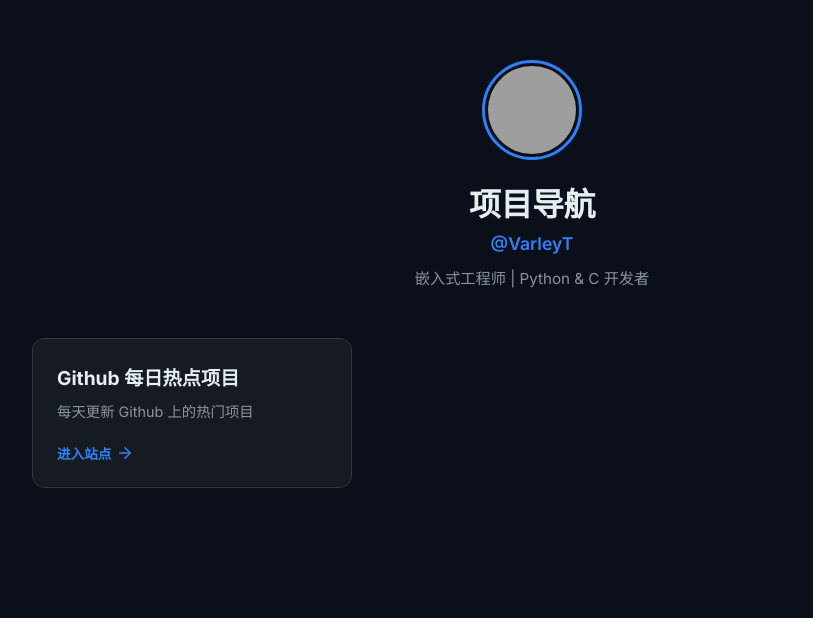
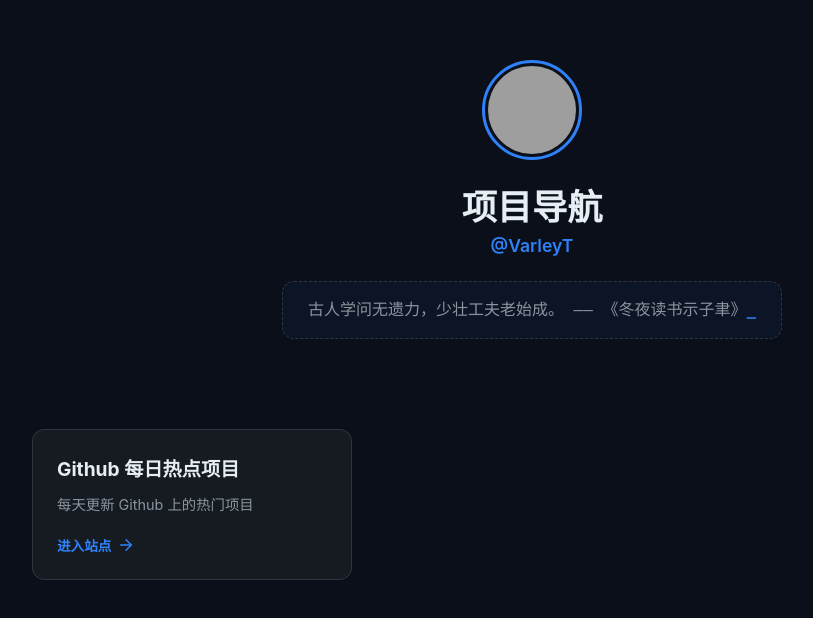
Before and after one commit to VarleyT/VarleyT.github.io, a plain HTML site: page index.html in a window 1280 px wide. Shown: the whole page, without its empty margins (108-921 px from the left). Drawn offline with Linux system fonts and the light colour scheme; grey boxes are pictures that could not be loaded.

Commit message:
deploy: 55c777ce37d921811159755bd548d23a5f68a815

```diff
--- a/index.html
+++ b/index.html
@@ -6,7 +6,6 @@
         <meta name="viewport" content="width=device-width, initial-scale=1.0">
         <title>项目导航 - VarleyT</title>
         <link rel="icon" href="favicon.ico" type="image/x-icon">
-        <link href="https://fonts.googleapis.com/css2?family=Inter:wght@400;600;700&display=swap" rel="stylesheet">
         <style>
             :root {
                 --bg-color: #0b0f1a;
@@ -18,87 +17,54 @@
             }
             * { box-sizing: border-box; margin: 0; padding: 0; }
             body {
-                font-family: 'Inter', -apple-system, system-ui, sans-serif;
-                background-color: var(--bg-color);
-                color: var(--text-main);
-                display: flex;
-                flex-direction: column;
-                align-items: center;
-                padding: 60px 20px;
-                min-height: 100vh;
+                font-family: -apple-system, system-ui, sans-serif;
+                background-color: var(--bg-color); color: var(--text-main);
+                display: flex; flex-direction: column; align-items: center;
+                padding: 60px 20px; min-height: 100vh;
             }
 
-            /* 个人信息栏样式 */
-            .profile {
-                text-align: center;
-                margin-bottom: 50px;
-            }
-            .avatar {
-                width: 100px;
-                height: 100px;
-                border-radius: 50%;
-                border: 3px solid var(--accent);
-                padding: 3px;
-                margin-bottom: 15px;
-            }
-            .profile h1 {
-                font-size: 2rem;
-                letter-spacing: -0.5px;
-                margin-bottom: 8px;
-            }
-            .profile .username {
-                color: var(--accent);
-                font-weight: 600;
-                font-size: 1.1rem;
-                margin-bottom: 12px;
-                display: block;
-            }
-            .profile p {
-                color: var(--text-dim);
-                max-width: 400px;
-                font-size: 0.95rem;
-            }
+            .profile { text-align: center; margin-bottom: 50px; }
+            .avatar { width: 100px; height: 100px; border-radius: 50%; border: 3px solid var(--accent); padding: 3px; margin-bottom: 15px; }
+            .profile h1 { font-size: 2.2rem; margin-bottom: 5px; font-weight: 700; }
+            .username { color: var(--accent); font-weight: 600; margin-bottom: 25px; display: block; font-size: 1.1rem; }
 
-            /* 容器与网格 */
-            .container { width: 100%; max-width: 1000px; }
-            .grid {
-                display: grid;
-                grid-template-columns: repeat(auto-fill, minmax(280px, 1fr));
-                gap: 20px;
-            }
-
-            /* 卡片样式 */
-            .card-link { text-decoration: none; color: inherit; }
-            .card {
-                background: var(--card-bg);
-                border: 1px solid var(--border);
+            /* 每日一句打字机样式 */
+            .quote-container {
+                min-height: 50px;
+                max-width: 650px;
+                margin: 0 auto 40px;
+                padding: 15px 25px;
+                background: rgba(47, 129, 247, 0.05);
                 border-radius: 12px;
-                padding: 24px;
-                height: 100%;
-                display: flex;
-                flex-direction: column;
-                justify-content: space-between;
-                transition: transform 0.2s, border-color 0.2s;
-            }
-            .card:hover {
-                transform: translateY(-4px);
-                border-color: var(--accent);
-            }
-            .card h3 { margin-bottom: 10px; font-size: 1.2rem; }
-            .card p { color: var(--text-dim); font-size: 0.9rem; margin-bottom: 20px; line-height: 1.5; }
-            .card-footer {
+                border: 1px dashed var(--border);
                 display: flex;
                 align-items: center;
+                justify-content: center;
+            }
+            #typewriter {
+                color: var(--text-dim);
+                font-family: "SFMono-Regular", Consolas, monospace;
+                font-size: 1rem;
+                line-height: 1.6;
+                text-align: center;
+            }
+            #typewriter::after {
+                content: '_';
+                animation: blink 1s infinite;
                 color: var(--accent);
-                font-size: 0.85rem;
-                font-weight: 600;
+                font-weight: bold;
             }
-            .card-footer svg { margin-left: 5px; }
+            @keyframes blink { 0%, 100% { opacity: 1; } 50% { opacity: 0; } }
 
-            @media (max-width: 600px) {
-                body { padding: 40px 15px; }
-                .profile h1 { font-size: 1.7rem; }
-            }
+            .container { width: 100%; max-width: 1000px; }
+            .grid { display: grid; grid-template-columns: repeat(auto-fill, minmax(300px, 1fr)); gap: 20px; }
+            .card { background: var(--card-bg); border: 1px solid var(--border); border-radius: 12px; padding: 24px; transition: 0.3s; height: 100%; }
+            .card:hover { transform: translateY(-4px); border-color: var(--accent); background: #1c2128; }
+            .card-link { text-decoration: none; color: inherit; }
+            .card h3 { margin-bottom: 12px; font-size: 1.2rem; }
+            .card p { color: var(--text-dim); font-size: 0.9rem; line-height: 1.5; }
+            .card-footer { margin-top: 20px; color: var(--accent); font-weight: 600; display: flex; align-items: center; font-size: 0.85rem; }
+            .card-footer svg { margin-left: 6px; }
         </style>
     </head>
     <body>
@@ -106,7 +72,10 @@
             <img src="https://github.com/VarleyT.png" alt="Avatar" class="avatar">
             <h1>项目导航</h1>
             <span class="username">@VarleyT</span>
-            <p>嵌入式工程师 | Python & C 开发者</p>
+
+            <div class="quote-container">
+                <p id="typewriter"></p>
+            </div>
         </div>
 
         <main class="container">
@@ -125,5 +94,22 @@
         </a>
     </div>
         </main>
+
+        <script>
+            // 由 Node.js 构建时注入的今日名言
+            const quote = "古人学问无遗力，少壮工夫老始成。 —— 《冬夜读书示子聿》";
+            let i = 0;
+            const speed = 100; // 打字速度（毫秒）
+
+            function typeWriter() {
+                if (i < quote.length) {
+                    document.getElementById("typewriter").innerHTML += quote.charAt(i);
+                    i++;
+                    setTimeout(typeWriter, speed);
+                }
+            }
+
+            document.addEventListener('DOMContentLoaded', typeWriter);
+        </script>
     </body>
     </html>
```
